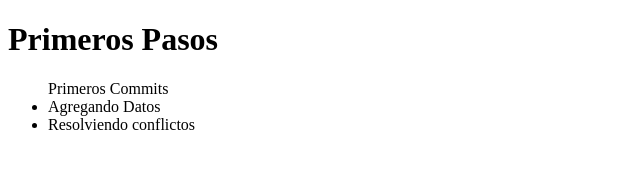
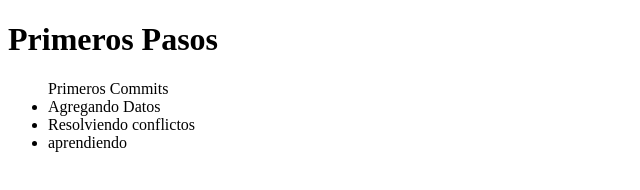
Before and after one commit to ahranza/alura-git, a plain HTML site: page index.html in a window 1280 px wide. Shown: the whole page, without its empty margins (0-640 px from the left). Drawn offline with Linux system fonts and the light colour scheme.

Commit message:
Agregando datos

```diff
--- a/index.html
+++ b/index.html
@@ -12,6 +12,7 @@
             <il>Primeros Commits</il>
             <li>Agregando Datos</li>
             <li>Resolviendo conflictos</li>
+            <li>aprendiendo</li>
 
         </ul>
 </body>
```
